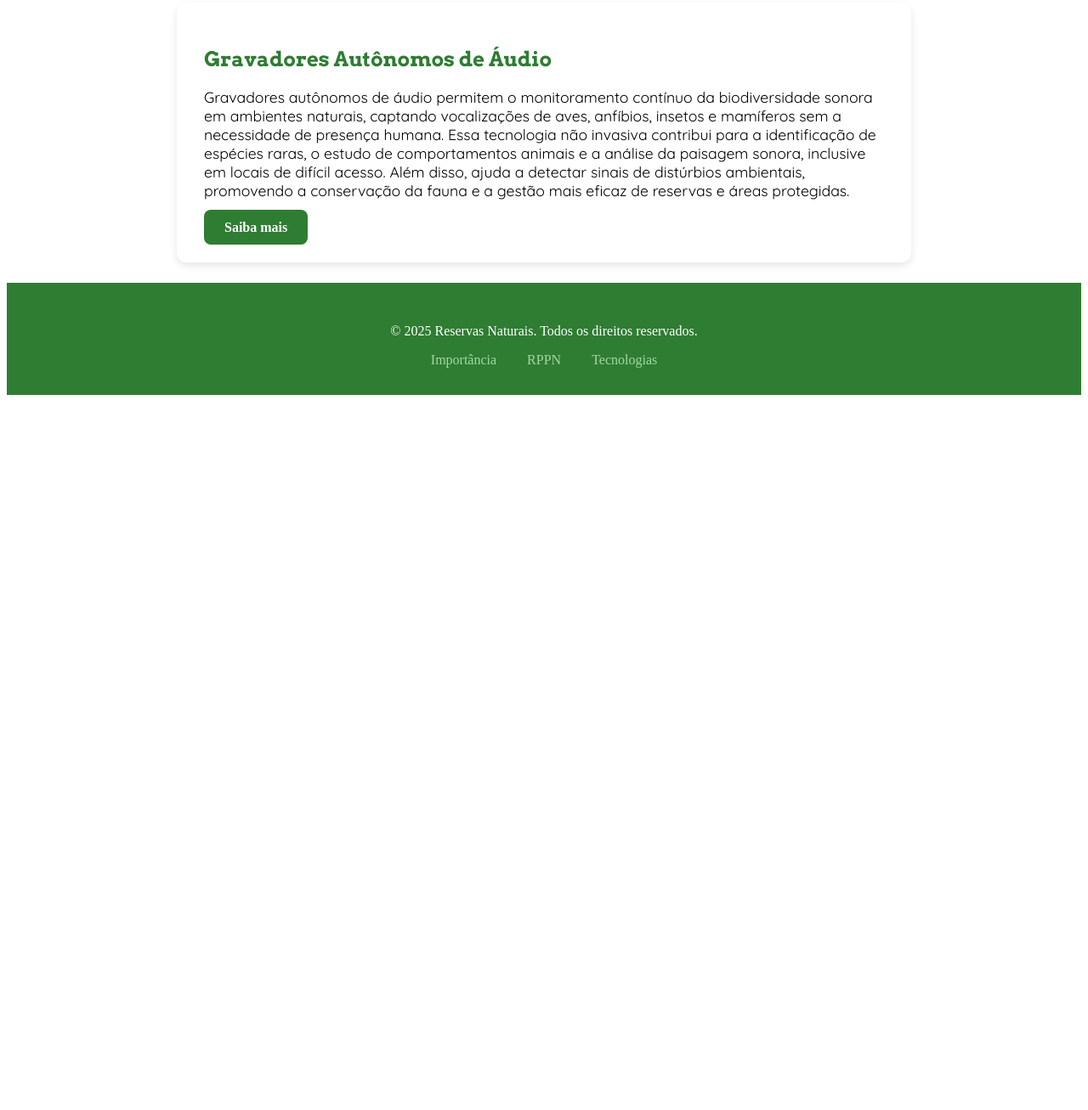
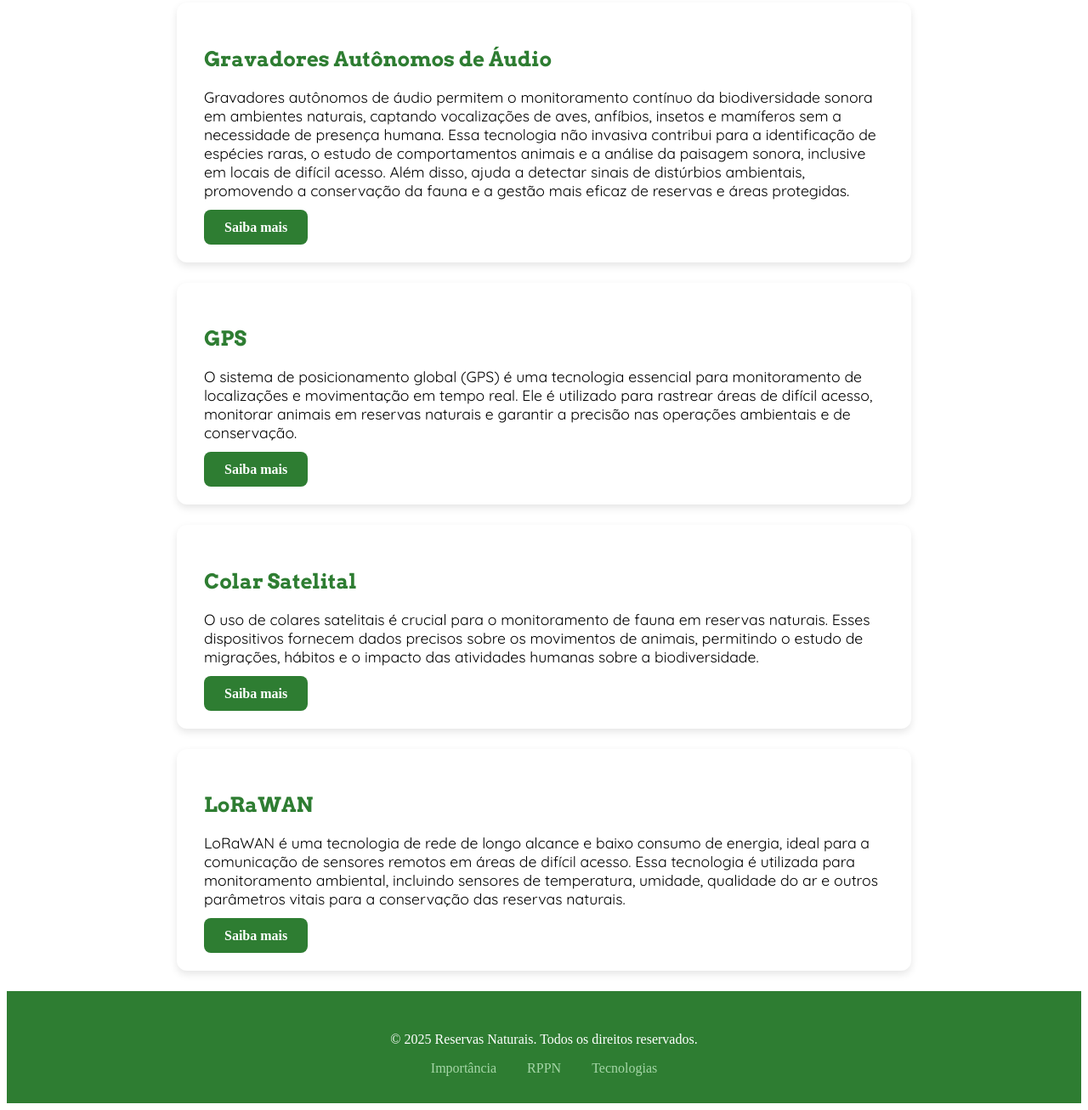
Before and after one commit to rafasancor/ReservasNaturais, a plain HTML site: page entities/homeTech.html in a window 1280 px wide. Shown: the part 1644-2951 px from the top of the page at 85% size. Before the commit the page ends 2117 px from the top, so only its background shows below. Drawn offline with nearby package versions, Linux system fonts and the light colour scheme.

Commit message:
Update homeTech.html
Acionada as entradas para as novas páginas na homeTech

```diff
--- a/entities/homeTech.html
+++ b/entities/homeTech.html
@@ -108,6 +108,31 @@
       </p>
       <a href="./gravadoresdeaudio.html" class="btn">Saiba mais</a>
     </section>
+
+    <section id="containerTec8" class="tech-card">
+      <h2>GPS</h2>
+      <p>
+        O sistema de posicionamento global (GPS) é uma tecnologia essencial para monitoramento de localizações e movimentação em tempo real. Ele é utilizado para rastrear áreas de difícil acesso, monitorar animais em reservas naturais e garantir a precisão nas operações ambientais e de conservação.
+      </p>
+      <a href="gps.html" class="btn">Saiba mais</a>
+    </section>
+
+    <section id="containerTec9" class="tech-card">
+      <h2>Colar Satelital</h2>
+      <p>
+        O uso de colares satelitais é crucial para o monitoramento de fauna em reservas naturais. Esses dispositivos fornecem dados precisos sobre os movimentos de animais, permitindo o estudo de migrações, hábitos e o impacto das atividades humanas sobre a biodiversidade.
+      </p>
+      <a href="colar_satelital.html" class="btn">Saiba mais</a>
+    </section>
+
+    <section id="containerTec10" class="tech-card">
+      <h2>LoRaWAN</h2>
+      <p>
+        LoRaWAN é uma tecnologia de rede de longo alcance e baixo consumo de energia, ideal para a comunicação de sensores remotos em áreas de difícil acesso. Essa tecnologia é utilizada para monitoramento ambiental, incluindo sensores de temperatura, umidade, qualidade do ar e outros parâmetros vitais para a conservação das reservas naturais.
+      </p>
+      <a href="lorawan.html" class="btn">Saiba mais</a>
+    </section>
+
   </main>
 
   <footer>
```
